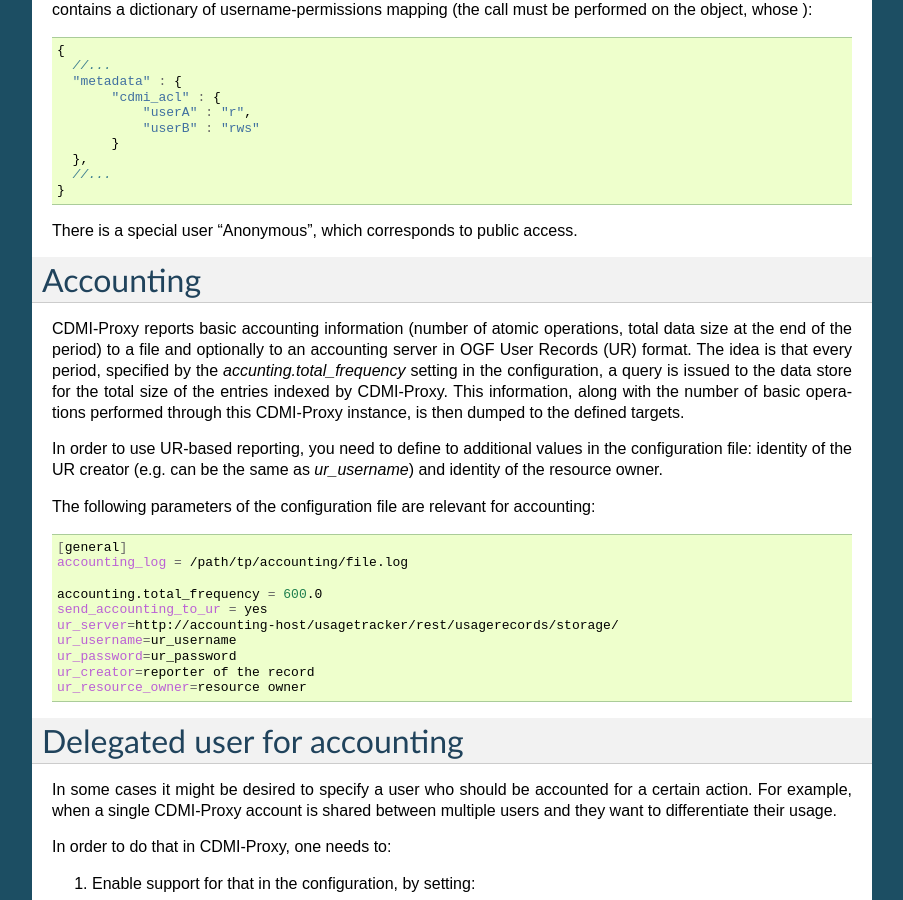
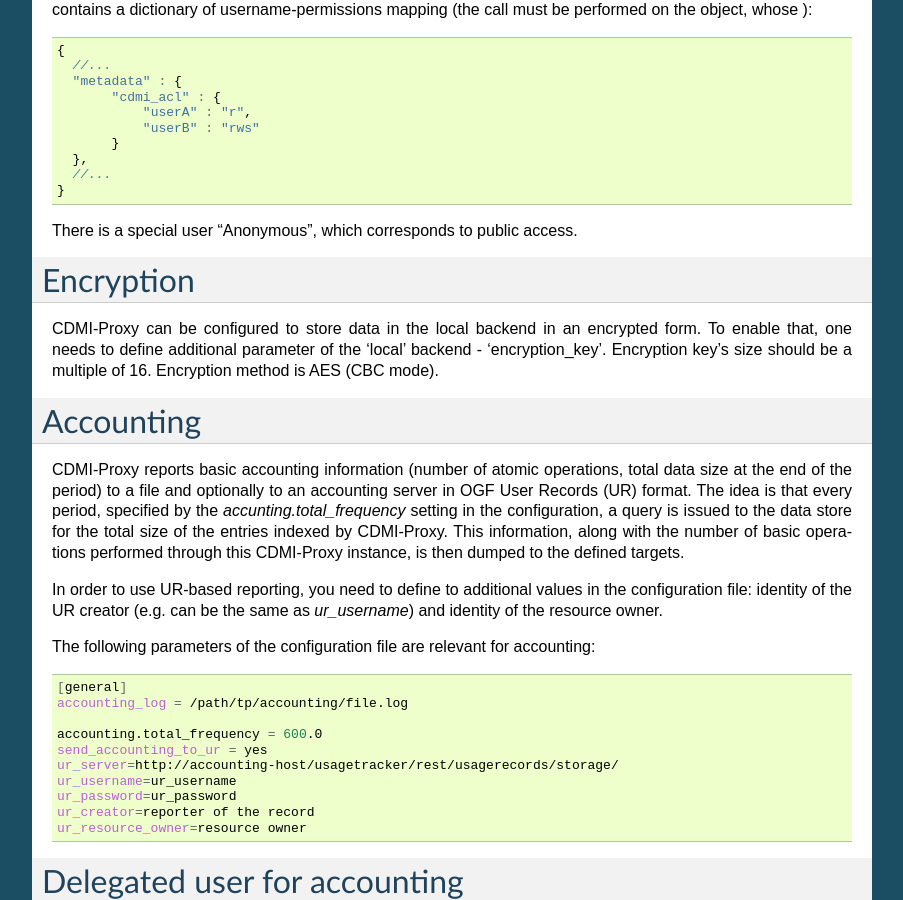
Before and after one commit to livenson/vcdm, a Sphinx documentation site: the page built from docs/configuration.rst, in a window 1280 px wide and 900 px high, scrolled down 1913 px. Shown: the whole window, without its empty margins (198-1101 px from the left). Built offline with Sphinx 7.4.7, drawn with Linux system fonts in a browser that asks for light colours; pages that are not in the unit, such as notebooks, are missing from menus.

Commit message:
added description of the local backend encryption

```diff
--- a/docs/configuration.rst
+++ b/docs/configuration.rst
@@ -135,6 +135,14 @@ object, whose ):
  }
 
 There is a special user "Anonymous", which corresponds to public access.
+
+
+Encryption
+==========
+
+CDMI-Proxy can be configured to store data in the local backend in an encrypted form. To enable that, one needs to define
+additional parameter of the 'local' backend - 'encryption_key'. Encryption key's size should be a multiple of 16.
+Encryption method is AES (CBC mode).
 
 
 Accounting
```
